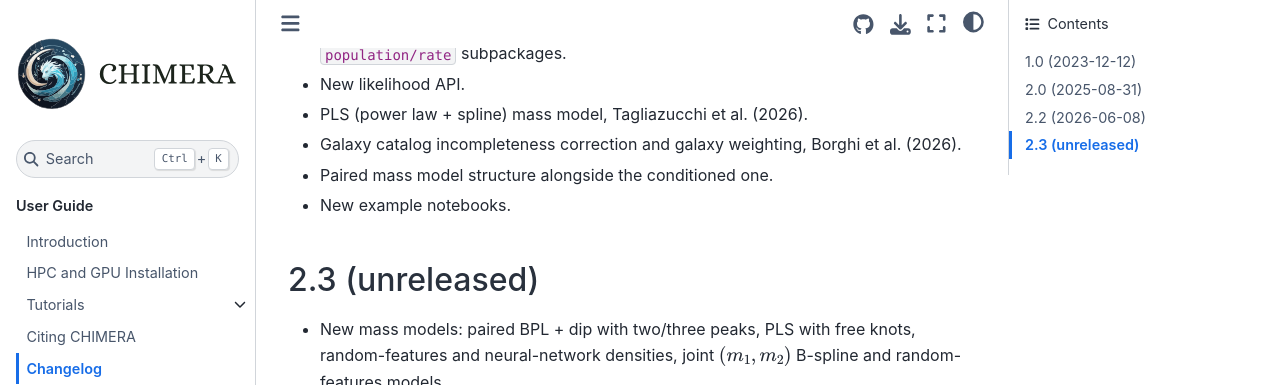
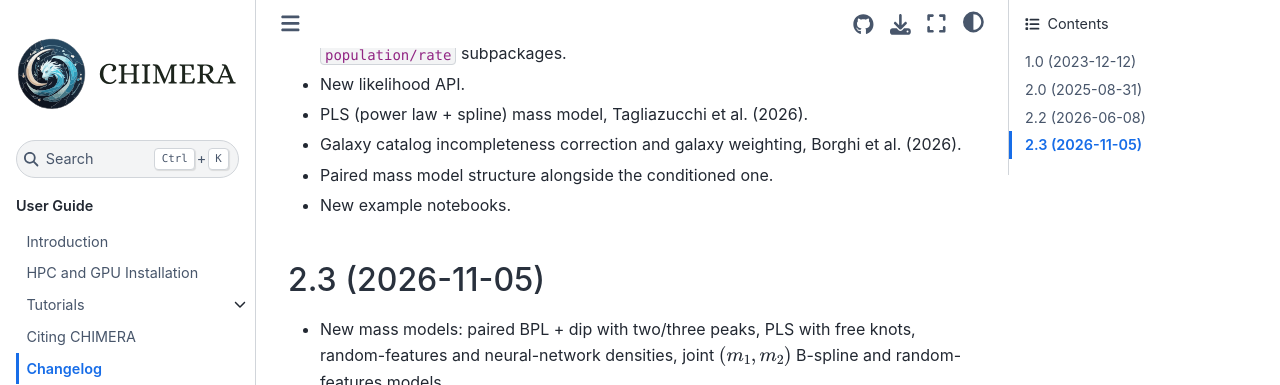
Before and after one commit to CosmoStatGW/CHIMERA, a Sphinx documentation site: the page built from docs/user_guide/changelog.rst, in a window 1280 px wide and 900 px high, scrolled down 541 px. Shown: the top 385 px of the window. Built offline with Sphinx 7.4.7 and the Sphinx Book theme 1.1.4, drawn with Linux system fonts in a browser that asks for light colours; pages that are not in the unit, such as notebooks, are missing from menus.

```diff
--- a/docs/user_guide/changelog.rst
+++ b/docs/user_guide/changelog.rst
@@ -29,7 +29,7 @@ Changelog
 - New example notebooks.
 
 
-2.3 (unreleased)
+2.3 (2026-11-05)
 ++++++++++++++++++
 
 - New mass models: paired BPL + dip with two/three peaks, PLS with free knots, random-features and
--- a/pyproject.toml
+++ b/pyproject.toml
@@ -1,6 +1,6 @@
 [tool.poetry]
 name = "chimera-gw"
-version = "2.3.0"
+version = "2.3"
 description = "Combined Hierarchical Inference Model for Electromagnetic and gRavitational-wave Analysis"
 authors = ["Nicola Borghi <nicola.borghi6@unibo.it>", "Matteo Tagliazucchi <matteo.tagliazucchi2@unibo.it>"]
 license = "GPL-3.0-only"
```
Also changed, not shown: 1 other file.
